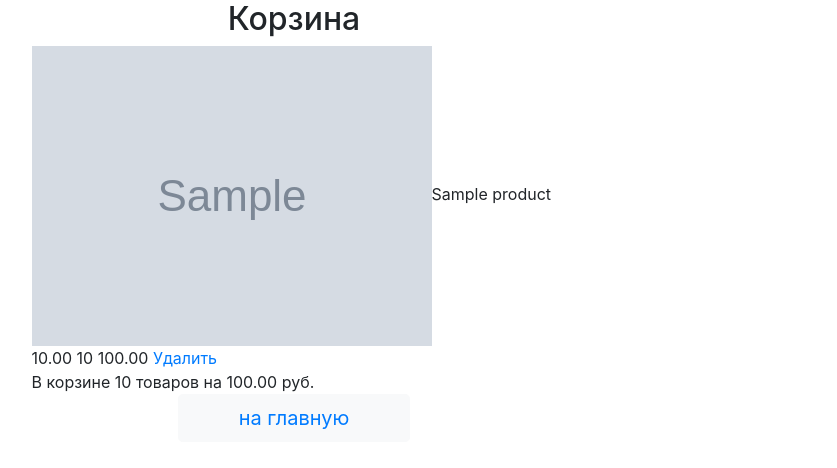
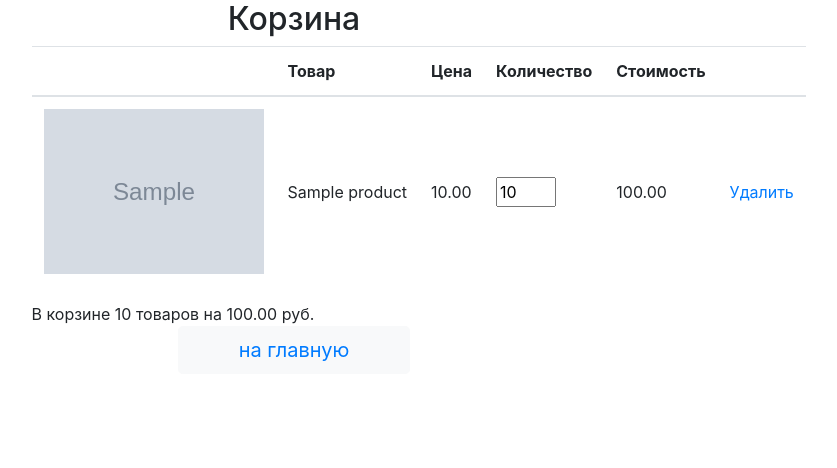
Before and after one commit to DmitriyKardava/django_base, a Django app: page /cart/ in a window 1280 px wide. Shown: the top 468 px of the page, without its empty margins (346-1183 px from the left). Run offline with Django 3.2, Linux system fonts and the light colour scheme; a user stored in the database is signed in; tables that the repository leaves empty hold one stand-in row (values such as "Sample post"); grey boxes marked "Sample" are stand-in pictures; some libraries are stand-ins or nearby versions.

Commit message:
lesson_6

```diff
--- a/geekshop/cartapp/templates/cartapp/view.html
+++ b/geekshop/cartapp/templates/cartapp/view.html
@@ -3,17 +3,31 @@
 
 
 {% block content %}
+<table class="table align-middle">
+    <thead>
+        <tr>
+          <th scope="col"></th>
+          <th scope="col">Товар</th>
+          <th scope="col">Цена</th>
+          <th scope="col">Количество</th>
+          <th scope="col">Стоимость</th>
+          <th scope="col"></th>
+        </tr>
+      </thead>
+      <tbody>
 {% for item in user.cart.all %}
-<div class="cart-record">
-    <img class="product-image" src="/media/{{ item.product.image }}"
-    alt="{{ item.product.description }}"
-    <span>{{ item.product.name }}</span>
-    <span>{{ item.product.price }}</span>
-    <span>{{ item.quantity}}</span>
-    <span>{{ item.cost}}</span>
-    <a href="{% url 'cart:remove' item.id %}">Удалить</a>
-</div>
+        <tr>
+            <td  class="align-middle"><img class="product-image" src="/media/{{ item.product.image }}"
+            alt="{{ item.product.description }}"</td>
+            <td class="product-name align-middle">{{ item.product.name }}</td>
+            <td class="align-middle">{{ item.product.price }}</td>
+            <td class="align-middle"><input class="product-quantity" type="number" name="{{ item.pk }}" min="0" value="{{ item.quantity}}"></td>
+            <td class="align-middle">{{ item.cost}}</td>
+            <td class="align-middle"><a href="{% url 'cart:remove' item.id %}">Удалить</a></td>
+        </tr>
 {% endfor %}
+    </tbody>
+</table>
 {% if user.cart.all %}
 <div class="cart-summary">
 В корзине {{ user.cart.quantity }} товаров на {{ user.cart.sum }} руб.
--- a/geekshop/mainapp/templates/mainapp/includes/main_menu_inc.html
+++ b/geekshop/mainapp/templates/mainapp/includes/main_menu_inc.html
@@ -8,7 +8,6 @@
         {% if user.is_authenticated %}
             <li><a href="{% url 'auth:edit' %}">{{ user.username|default:'Пользователь' }}</a> </li>
             <li><a href="{% url 'cart:view' %}">Корзина ({{request.user.cart.all|length}})</a>
-                В корзине {{ cart.0.total_cost }} руб.
             </li>
             <li><a href="{% url 'auth:logout' %}">выйти</a></li>
         {% else %}
--- a/geekshop/static/style.css
+++ b/geekshop/static/style.css
@@ -1224,3 +1224,15 @@ td:first-child {
 .category.related-products {
 	margin-bottom: 10px;
 }
+
+.product-image {
+	width: 220px;
+}
+
+.product-quantity {
+	max-width: 60px;
+}
+
+.product-name {
+	white-space: nowrap;
+}
```
